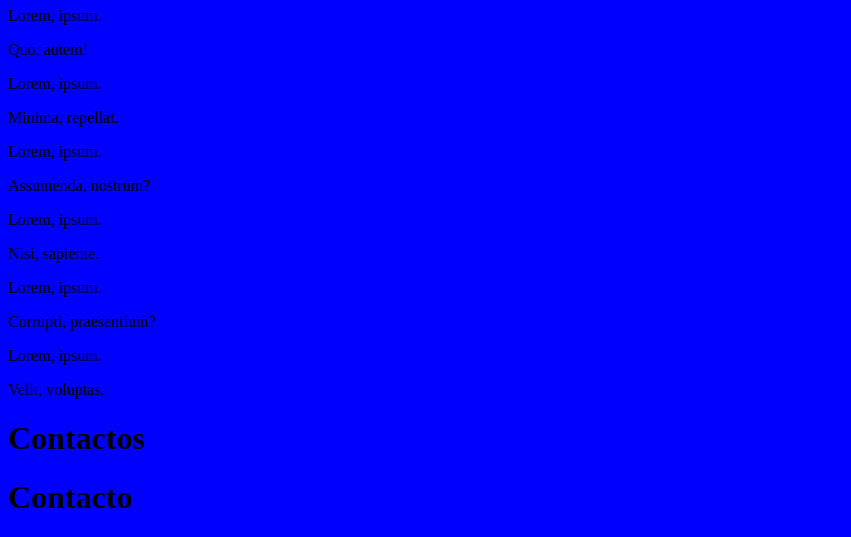
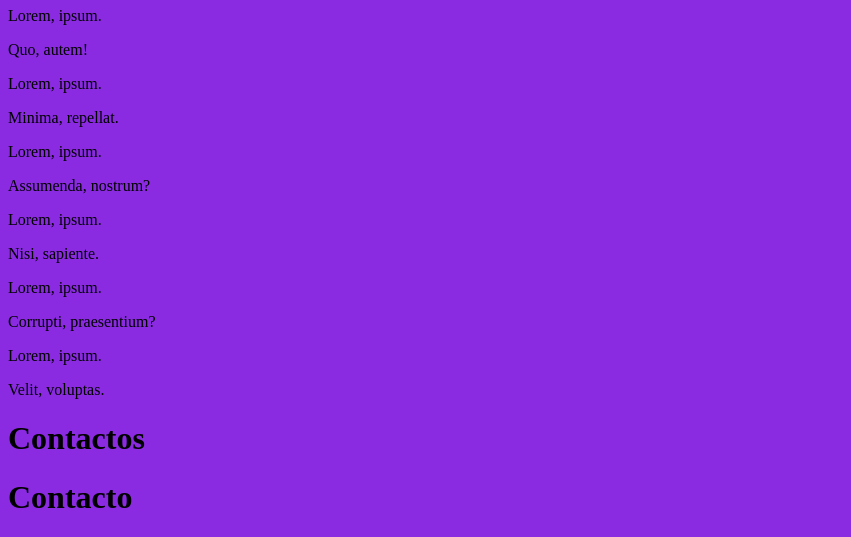
Before and after one commit to JunRoLu-byte/Full, a plain HTML site: page index.html in a window 1280 px wide. Shown: the part 373-910 px from the top of the page, without its empty margins (0-851 px from the left). Drawn offline with Linux system fonts and the light colour scheme.

Commit message:
CSS3 fondo

```diff
--- a/index.html
+++ b/index.html
@@ -4,11 +4,8 @@
     <meta charset="UTF-8">
     <meta name="viewport" content="width=device-width, initial-scale=1.0">
     <title>Document</title>
-    <style>
-        body{
-            background-color: blue;
-        }
-    </style>
+
+    <link rel="stylesheet" href=style.css>
 </head>
 <body>
 
--- /dev/null
+++ b/style.css
@@ -0,0 +1,3 @@
+body{
+    background-color: blueviolet;
+}
```
